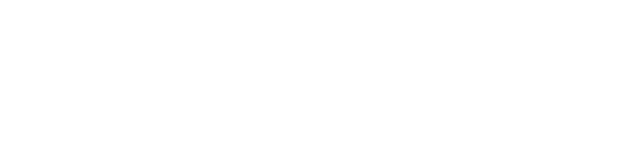
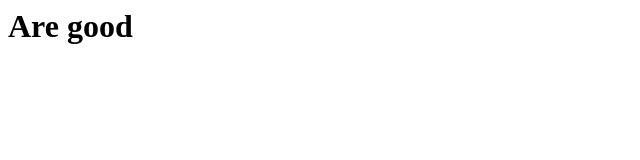
Before and after one commit to memelord1232/memes, a plain HTML site: page index.html in a window 1280 px wide. Shown: the whole page, without its empty margins (0-640 px from the left). Drawn offline with Linux system fonts and the light colour scheme.

Commit message:
Update index.html

```diff
--- a/index.html
+++ b/index.html
@@ -1,5 +1,8 @@
 <html>
   <title>
     Memes
-    </title>
+  </title>
+  <body>
+    <h1>Are good</h1>
+  </body>
 </html>
```
